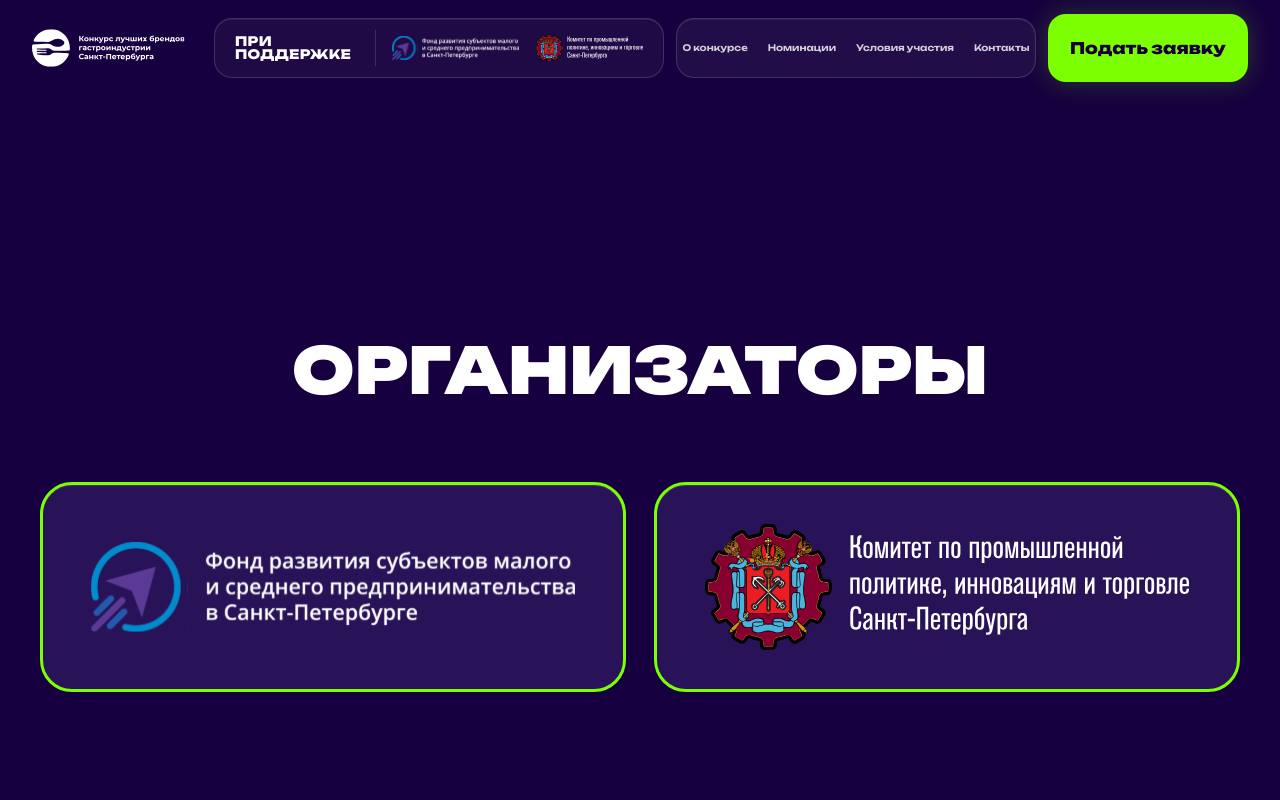
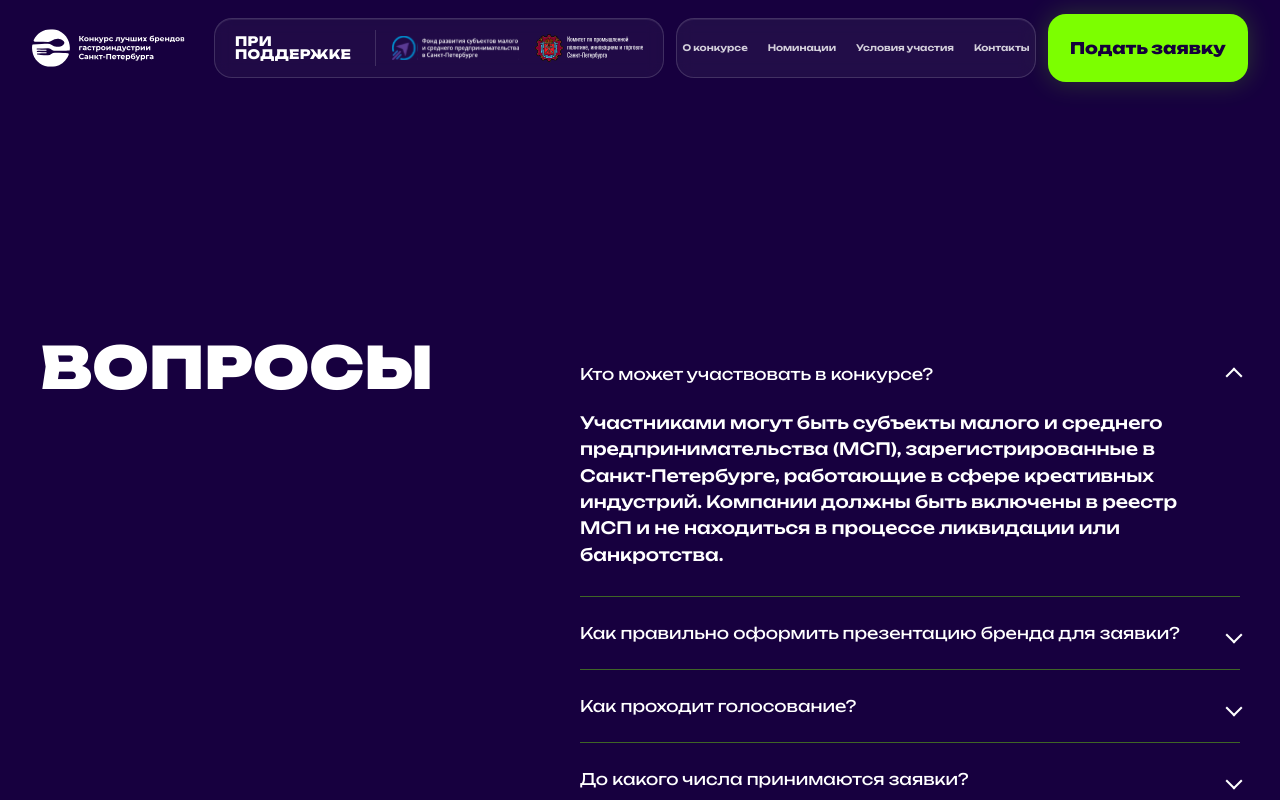
Before and after one commit to SmaffeBaby/GastroConcurs, a Vue app: page / in a window 1280 px wide. Shown: the top 800 px of the page. Built offline with nearby package versions, Linux system fonts and the light colour scheme.

Commit message:
add Questions component

```diff
--- /dev/null
+++ b/src/components/Questions.vue
@@ -0,0 +1,78 @@
+<script setup lang="ts">
+import { ref } from 'vue'
+
+interface QuestionItem {
+  question: string
+  answer: string
+}
+
+const questions: QuestionItem[] = [
+  {
+    question: 'Кто может участвовать в конкурсе?',
+    answer:
+      'Участниками могут быть субъекты малого и среднего предпринимательства (МСП), зарегистрированные в Санкт-Петербурге, работающие в сфере креативных индустрий. Компании должны быть включены в реестр МСП и не находиться в процессе ликвидации или банкротства.',
+  },
+  {
+    question: 'Как правильно оформить презентацию бренда для заявки?',
+    answer:
+      'Презентация должна кратко раскрывать идею бренда, его визуальную айдентику, продуктовую линейку, достижения и планы развития. Материалы лучше оформить в едином стиле и приложить к заявке в доступном формате.',
+  },
+  {
+    question: 'Как проходит голосование?',
+    answer:
+      'Голосование проходит после завершения приема заявок. Работы оцениваются по критериям конкурса, после чего формируется список победителей в заявленных номинациях.',
+  },
+  {
+    question: 'До какого числа принимаются заявки?',
+    answer:
+      'Срок приема заявок будет указан в условиях участия и официальных объявлениях конкурса. Рекомендуем подать заявку заранее, чтобы успеть проверить все материалы.',
+  },
+]
+
+const activeQuestionIndex = ref(0)
+
+function toggleQuestion(index: number) {
+  activeQuestionIndex.value = activeQuestionIndex.value === index ? -1 : index
+}
+</script>
+
+<template>
+  <section id="questions" class="bg-[#17003f] px-4 py-20 sm:px-6 lg:px-10 lg:py-28">
+    <div class="mx-auto grid max-w-[1680px] gap-12 lg:grid-cols-[460px_1fr] lg:gap-20">
+      <h2 class="text-[42px] font-black uppercase leading-none text-white sm:text-6xl lg:text-[58px]">
+        Вопросы
+      </h2>
+
+      <div class="grid">
+        <article
+          v-for="(item, index) in questions"
+          :key="item.question"
+          class="border-b border-[#7cff00]/40"
+        >
+          <button
+            class="flex w-full items-start justify-between gap-8 py-6 text-left text-[22px] font-extrabold leading-[1.18] text-white transition hover:text-[#7cff00] sm:text-[26px] lg:text-[30px]"
+            type="button"
+            :aria-expanded="activeQuestionIndex === index"
+            :aria-controls="`question-panel-${index}`"
+            @click="toggleQuestion(index)"
+          >
+            <span>{{ item.question }}</span>
+            <span
+              class="mt-2 block size-3 shrink-0 rotate-[-45deg] border-r-2 border-t-2 border-current transition-transform duration-200"
+              :class="{ 'rotate-[135deg]': activeQuestionIndex !== index }"
+              aria-hidden="true"
+            />
+          </button>
+
+          <div
+            v-show="activeQuestionIndex === index"
+            :id="`question-panel-${index}`"
+            class="max-w-[630px] pb-7 text-[15px] font-medium leading-[1.55] text-white sm:text-[17px]"
+          >
+            {{ item.answer }}
+          </div>
+        </article>
+      </div>
+    </div>
+  </section>
+</template>
--- a/src/components/SiteShell.vue
+++ b/src/components/SiteShell.vue
@@ -2,6 +2,7 @@
 import Footer from '@/components/Footer.vue'
 import Header from '@/components/Header.vue'
 import Organizers from '@/components/Organizers.vue'
+import Questions from '@/components/Questions.vue'
 </script>
 
 <template>
@@ -12,6 +13,8 @@
 
     </main>
 
+    <Questions />
+
     <Organizers />
 
     <Footer />
```
